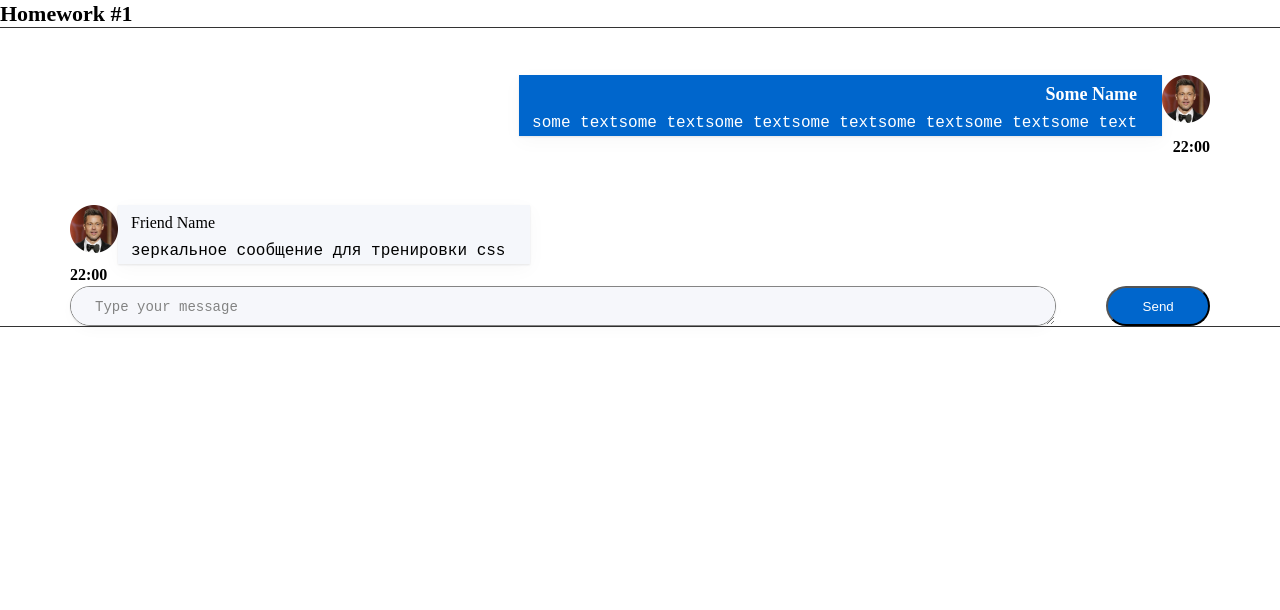
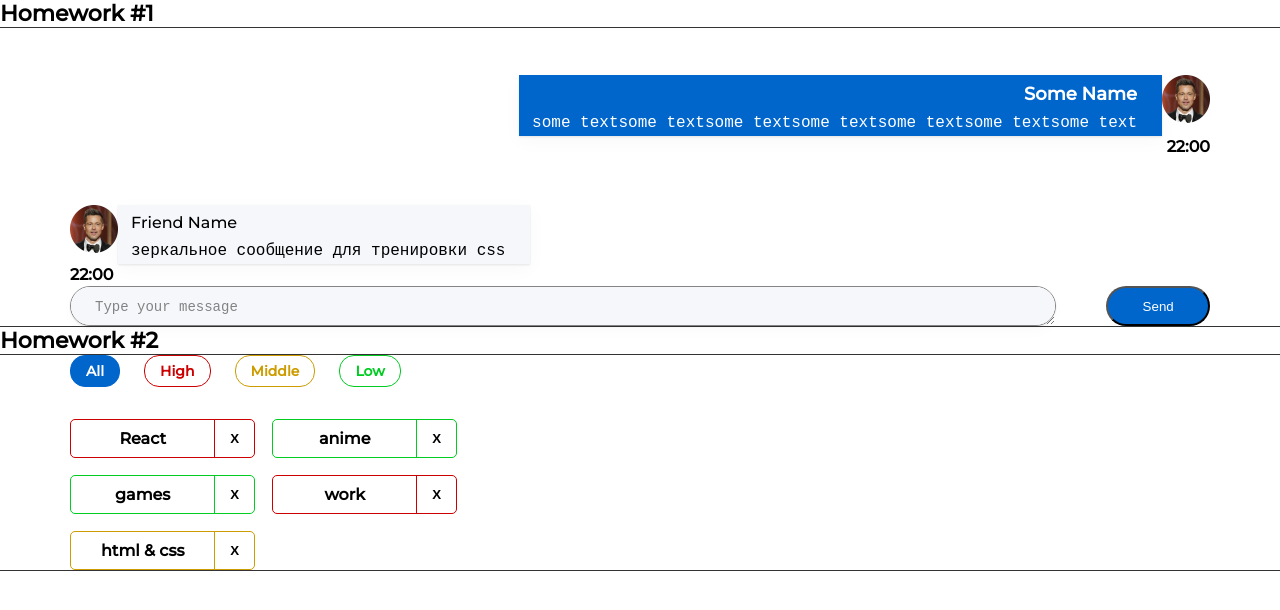
Before and after one commit to JuliaMargunova/hws2-master, a React (Create React App) app: page / in a window 1280 px wide. Shown: the top 610 px of the page. Built offline with nearby package versions, Linux system fonts and the light colour scheme.

Commit message:
completed homework2

```diff
--- a/package.json
+++ b/package.json
@@ -31,6 +31,7 @@
     "start": "react-scripts start",
     "build": "react-scripts build",
     "test": "react-scripts test",
+
     "eject": "react-scripts eject",
     "predeploy": "npm run build",
     "deploy": "gh-pages -d build"
--- a/public/index.html
+++ b/public/index.html
@@ -1,5 +1,5 @@
 <!DOCTYPE html>
-<html lang="en">
+<html lang="en" xmlns="http://www.w3.org/1999/html">
   <head>
     <meta charset="utf-8" />
     <link rel="icon" href="%PUBLIC_URL%/favicon.ico" />
@@ -24,6 +24,10 @@
       work correctly both with client-side routing and a non-root public URL.
       Learn how to configure a non-root public URL by running `npm run build`.
     -->
+    <link rel="preconnect" href="https://fonts.googleapis.com">
+    <link rel="preconnect" href="https://fonts.gstatic.com" crossorigin>
+    <link href="https://fonts.googleapis.com/css2?family=Montserrat:wght@500&display=swap" rel="stylesheet">
+
     <title>React App</title>
   </head>
   <body>
--- a/src/s1-main/App.tsx
+++ b/src/s1-main/App.tsx
@@ -1,13 +1,14 @@
 import React from 'react'
 import s from './App.module.css'
 import HW1 from '../s2-homeworks/hw01/HW1'
+import HW2 from "../s2-homeworks/hw02/HW2";
 
 function App() {
     return (
         <div className={s.App}>
             <HW1/>
             {/*раскомментировать по ходу выполнения*/}
-            {/*<HW2/>*/}
+            <HW2/>
             {/*<HW3/>*/}
             {/*<HW4/>*/}
 
--- a/src/s2-homeworks/hw02/HW2.tsx
+++ b/src/s2-homeworks/hw02/HW2.tsx
@@ -17,16 +17,16 @@ import s2 from '../../s1-main/App.module.css'
 * */
 
 // types
-export type AffairPriorityType = any // need to fix any
+export type AffairPriorityType = 'high'| 'low'|'middle'// need to fix any
 export type AffairType = {
-    _id: any // need to fix any
-    name: any // need to fix any
+    _id: number // need to fix any
+    name: string // need to fix any
     priority: AffairPriorityType
 }
 export type FilterType = 'all' | AffairPriorityType
 
 // constants
-const defaultAffairs: any = [ // need to fix any
+const defaultAffairs: Array<AffairType> = [ // need to fix any
     {_id: 1, name: 'React', priority: 'high'}, // студенты могут изменить содержимое name и количество элементов в массиве, ...priority не менять!
     {_id: 2, name: 'anime', priority: 'low'},
     {_id: 3, name: 'games', priority: 'low'},
@@ -35,23 +35,30 @@ const defaultAffairs: any = [ // need to fix any
 ]
 
 // pure helper functions
-export const filterAffairs = (affairs: any, filter: any): any => { // need to fix any
+export const filterAffairs = (affairs: Array<AffairType>, filter: FilterType): Array<AffairType> => { // need to fix any
+    let filterAffairs = affairs
+    if(filter==='all'){
+        console.log(affairs );
+        console.log(filterAffairs)
+        return filterAffairs
+    }
+    filterAffairs =  affairs.filter(obj=>obj.priority===filter)
 
-
-    return affairs // need to fix
+    console.log(affairs );
+    console.log(filterAffairs)
+    return filterAffairs// need to fix
 }
-export const deleteAffair = (affairs: any, _id: any): any => { // need to fix any
-
-    return affairs // need to fix
+export const deleteAffair = (affairs: Array<AffairType>, _id: number): Array<AffairType> => { // need to fix any
+    return affairs.filter((obj)=>obj._id!==_id) // need to fix
 }
 
 function HW2() {
-    const [affairs, setAffairs] = useState<any>(defaultAffairs) // need to fix any
+    const [affairs, setAffairs] = useState<Array<AffairType>>(defaultAffairs) // need to fix any
     const [filter, setFilter] = useState<FilterType>('all')
+    const filteredAffairs = filterAffairs(affairs, filter)
 
-    const filteredAffairs = filterAffairs(affairs, filter)
-    const deleteAffairCallback = (_id: any) => { // need to fix any
-        // need to fix
+    const deleteAffairCallback = (_id: number) => { // need to fix any
+        setAffairs(deleteAffair(affairs ,_id))
     }
 
     return (
--- a/src/s2-homeworks/hw02/affairs/Affairs.tsx
+++ b/src/s2-homeworks/hw02/affairs/Affairs.tsx
@@ -4,24 +4,24 @@ import {AffairType, FilterType} from '../HW2'
 import s from './Affairs.module.css'
 
 type AffairsPropsType = {
-    data: any // need to fix any
-    setFilter: any
-    deleteAffairCallback: any
+    data: Array<AffairType> // need to fix any
+    setFilter: (nextFilter:FilterType)=>void
+    deleteAffairCallback: (_id:number)=>void
     filter: FilterType
 }
 
 function Affairs(props: AffairsPropsType) {
     const setAll = () => {
-        // need to fix
+        props.setFilter('all')
     }
     const setHigh = () => {
-        // need to fix
+        props.setFilter('high')
     }
     const setMiddle = () => {
-        // need to fix
+        props.setFilter('middle')
     }
     const setLow = () => {
-        // need to fix
+        props.setFilter('low')
     }
 
     const cnAll = s.button + ' ' + s.all + (props.filter === 'all' ? ' ' + s.active : '')
--- a/src/s2-homeworks/hw02/affairs/affair/Affair.tsx
+++ b/src/s2-homeworks/hw02/affairs/affair/Affair.tsx
@@ -6,12 +6,12 @@ import s2 from '../Affairs.module.css'
 type AffairPropsType = {
     // key не нужно типизировать
     affair: AffairType
-    deleteAffairCallback: any // need to fix any
+    deleteAffairCallback: (_id:number)=>void // need to fix any
 }
 
 function Affair(props: AffairPropsType) {
-    const deleteCallback = () => {
-        // need to fix
+    const deleteCallback = (_id:number) => {
+        props.deleteAffairCallback(_id)
     }
 
     const nameClass = s.name + ' ' + s2[props.affair.priority]
@@ -25,7 +25,7 @@ function Affair(props: AffairPropsType) {
         >
             <div id={'hw2-name-' + props.affair._id} className={nameClass}>
                 {/*создаёт студент*/}
-
+                {props.affair.name}
                 {/**/}
             </div>
             <div id={'hw2-priority-' + props.affair._id} hidden>
@@ -36,7 +36,7 @@ function Affair(props: AffairPropsType) {
                 id={'hw2-button-delete-' + props.affair._id}
                 className={buttonClass}
                 // need to fix
-
+                onClick={()=>deleteCallback(props.affair._id)}
             >
                 {/*текст кнопки могут изменить студенты*/}
                 X
```
Also changed, not shown: 2 other files (tests, documents, lock files or other folders).
